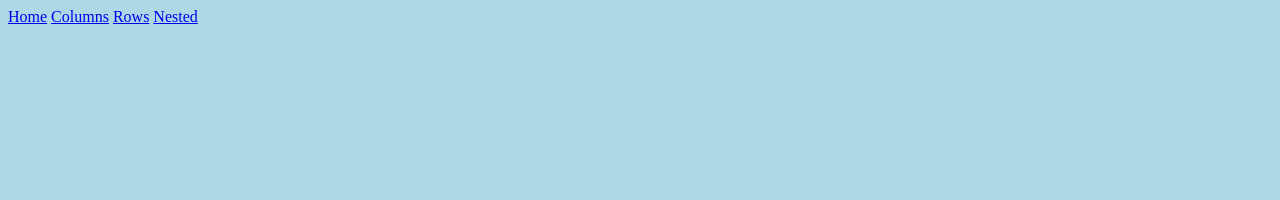
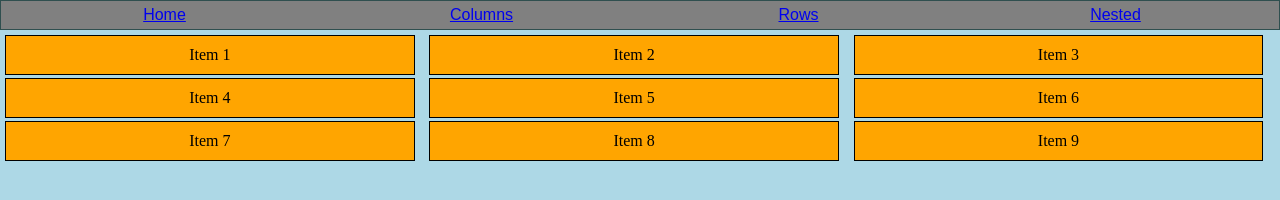
Before and after one commit to ms-dariyansim-xo/ASSIGNMENT-7, a plain HTML site: page page_2.html in a window 1280 px wide. Drawn offline with Linux system fonts and the light colour scheme.

Commit message:
changes to next page

```diff
--- a/page_2.html
+++ b/page_2.html
@@ -14,7 +14,23 @@
         <a class="navigation" href="page_2.html">Rows</a>
         <a class="navigation" href="page_3.html">Nested</a>
     </div>
-</div>
+
+    <div id="container">
+            <div class="item">Item 1</div>
+            <div class="item">Item 2</div>
+            <div class="item">Item 3</div>
+
+            <div class="item">Item 4</div>
+            <div class="item">Item 5</div>
+            <div class="item">Item 6</div>
+
+            <div class="item">Item 7</div>
+            <div class="item">Item 8</div>
+            <div class="item">Item 9</div>
+
+    </div>
+
+
 
 </body>
 </html>
--- a/styles/p2_style.css
+++ b/styles/p2_style.css
@@ -1,21 +1,42 @@
+/*
+Use page_1_style as an example for what to do here. You need to add properties
+*/
+
 body {
     background-color: lightblue;
 }
 
-/* Use
-display grid
-grid-template-columns
-gird-column-start
-gap
-*/
+*{
+    padding: 0;
+    margin: 0;
+    box-sizing: none;
+}
 
-/*
-Use page_1_style as an example for what to do here. You need to add properties
-*/
+#header {
+    display: grid;
+    grid-template-columns: 25% 25% 25% 25%;
+    background-color: grey;
+    padding: 5px;
+    border: 1px solid darkslategray;
+
+}
+.navigation {
+    font-family: Arial;
+    text-align: center;
+}
+
+#middle-column {
+    padding-top: 10px;
+    background-color: lightblue;
+    height: 1000px;
+}
 
 #container {
     padding: 5px;
-    gap: 0px; /*Play with this value*/
+    gap: 3px; /*Play with this value*/
+    display: grid;
+    grid-template-columns: auto auto auto;
+    background-color:lightblue;
 
 }
 
@@ -23,4 +44,6 @@ Use page_1_style as an example for what to do here. You need to add properties
     padding: 10px;
     background-color: orange;
     border: 1px solid black;
+    width: 92%;
+    text-align: center;
 }
```
Also changed, not shown: page_1.html (+0 -6 lines).
